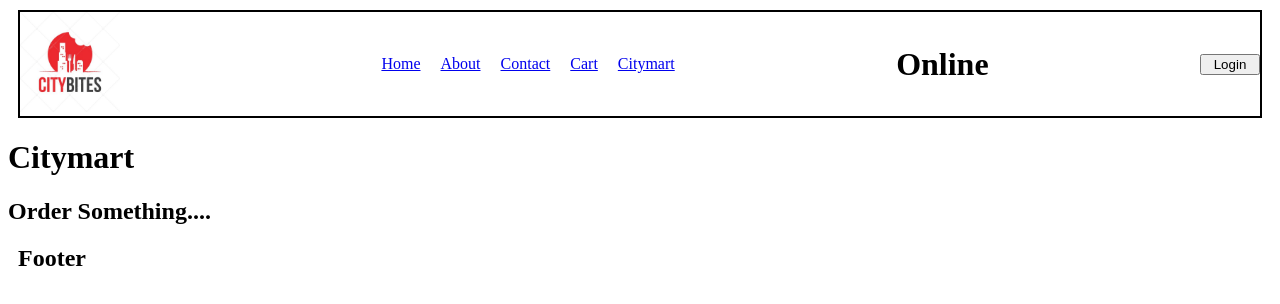
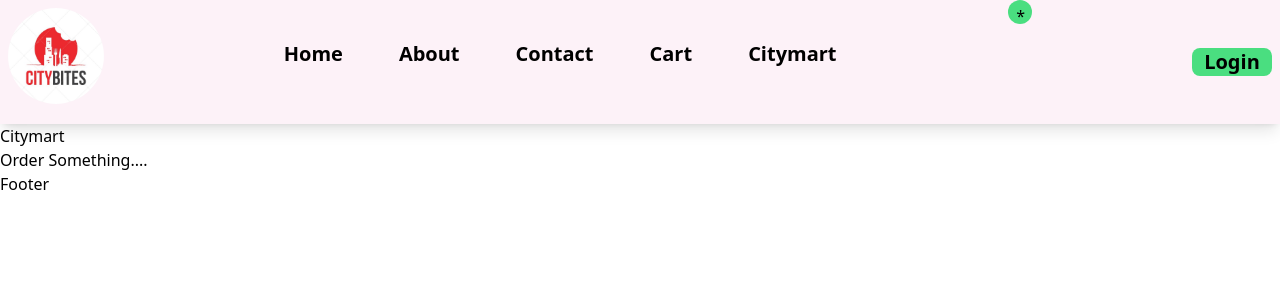
Before and after one commit to wortit988/CityBites, a React (Vite) app: page /citymart in a window 1280 px wide. Shown: the top 304 px of the page. Built offline with nearby package versions, Linux system fonts and the light colour scheme.

Commit message:
Tailwind CSS

```diff
--- /dev/null
+++ b/index.css
@@ -0,0 +1,3 @@
+@tailwind base;
+@tailwind components;
+@tailwind utilities;
--- a/index.html
+++ b/index.html
@@ -5,7 +5,7 @@
     <meta http-equiv="X-UA-Compatible" content="IE=edge">
     <meta name="viewport" content="width=device-width, initial-scale=1.0">
     <title>City Bites</title>
-    <link rel="stylesheet" href="style.css" />
+    <link rel="stylesheet" href="index.css" />
 </head>
 <body>
     <div id="root">Not Rendered</div>
--- a/package.json
+++ b/package.json
@@ -21,7 +21,9 @@
     "@babel/core": "^7.20.12",
     "babel-plugin-transform-remove-console": "^6.9.4",
     "parcel": "^2.8.2",
-    "process": "^0.11.10"
+    "postcss": "^8.4.24",
+    "process": "^0.11.10",
+    "tailwindcss": "^3.3.2"
   },
   "browsersList": [
     "last 2 versions"
--- a/src/components/Body.js
+++ b/src/components/Body.js
@@ -39,10 +39,10 @@ const Body = () => {
 
    return allRestaurants?.length===0 ? <Shimmer /> : (
         <>
-        <div className="search-container">
+        <div className=" p-5 bg-pink-50 my-5">
             <input
                 type="text"
-                className="search-input"
+                className="focus:bg-green-200 p-2 m-2"
                 placeholder="Search"
                 value={searchInput}
                 onChange={(e) => {
@@ -50,14 +50,14 @@ const Body = () => {
                 }}
             />
             <button
-                className="search-btn"
+                className="bg-purple-900 text-white p-2 m-2 rounded-md hover:bg-gray-500"
                 onClick={() => {
                     const data = filterData(searchInput, allRestaurants);
                     setFilteredRestaurants(data);
                 }}
             >Search</button>
         </div>
-        <div className="restaurant-list">
+        <div className="flex flex-wrap">
             {
                 filteredRestaurants.map((restaurant) => {
                        return (<Link to={"/restaurant/"+restaurant.data.id} key={restaurant.data.id } className="link"><RestaurantCard {...restaurant.data} /></Link>)
--- a/src/components/Header.js
+++ b/src/components/Header.js
@@ -6,7 +6,7 @@ import useOnline from "../utils/useOnline";
 const Title = () =>{
     return (
         <a href="/">
-            <img className="logo"
+            <img className="h-28 p-2 rounded-full"
              alt="logo"
              src={Logo} />
         </a>)
@@ -18,33 +18,37 @@ const Header = () => {
     const [isLoggedIn, setIsLoggedIn] = useState(false);
     const isOnline = useOnline();
     return (
-        <div className="header">
+        <div className="flex justify-between bg-pink-50 shadow-lg">
             <Title />
-            <div className="nav-items">
-                <ul>
-                    <li>
+            <div className="">
+                <ul className="flex py-10 gap-x-4">
+                    <li className="px-5 font-extrabold text-xl">
                         <Link to="/">Home</Link>
                     </li>
-                    <li>
+                    <li className="px-5 font-extrabold text-xl">
                         <Link to="/about">About</Link>
                     </li>
-                    <li>
+                    <li className="px-5 font-extrabold text-xl">
                         <Link to="/contact">Contact</Link>
                     </li>
-                    <li>
+                    <li className="px-5 font-extrabold text-xl">
                         <Link to="/cart">Cart</Link>
                     </li>
-                    <li>
+                    <li className="px-5 font-extrabold text-xl">
                         <Link to="/citymart">Citymart</Link>
                     </li>
                 </ul>
             </div>
-            <h1>{isOnline?"Online":"Offline"}</h1>
-            <div className="login-btn">
+            <div>
+            {isOnline ? (<h1 className="bg-green-400 rounded-full w-6 h-6 justify-center pl-2 pt-1">*</h1>) : (<h1 className="bg-red-400 rounded-full w-6 h-6 justify-center pl-2">!</h1>)
+
+            }
+            </div>
+            <div className="py-10 m-2">
             {isLoggedIn ? (
-        <button onClick={() => setIsLoggedIn(false)}>Logout</button>
+        <button className="bg-red-400 rounded-lg w-20 font-extrabold text-xl" onClick={() => setIsLoggedIn(false)}>Logout</button>
       ) : (
-        <button onClick={() => setIsLoggedIn(true)}>Login</button>
+        <button className="bg-green-400 rounded-lg w-20 font-extrabold text-xl" onClick={() => setIsLoggedIn(true)}> Login </button>
       )}</div>
         </div>
     )
--- a/src/components/RestaurantCard.js
+++ b/src/components/RestaurantCard.js
@@ -2,9 +2,9 @@ import { IMG_CDN_URL } from "../Constants";
 
 const RestaurantCard = ({area, avgRating, costForTwoString, cuisines, cloudinaryImageId, name, slugs}) => {
     return (
-        <div className="card">
+        <div className="w-56 p-2 m-2 shadow-lg bg-purple-50">
             <img src= {IMG_CDN_URL + cloudinaryImageId} />
-            <h2>{name}</h2>
+            <h2 className="font-bold text-xl">{name}</h2>
             <h4>{area + ", " + slugs.city.toUpperCase()}</h4>
             <h3>{cuisines.join(", ")}</h3>
             <h4>{avgRating} </h4>
--- a/style.css
+++ /dev/null
@@ -1,85 +0,0 @@
-.header {
-    display: flex;
-    justify-content: space-between;
-    margin: 10px;
-    border: 2px solid black;
-    align-items: center;
-
-}
-
-.logo {
-    /* height: 100px; */
-    width: 100px;
-
-}
-
-.nav-items > ul {
-    list-style-type: none;
-    display: flex;
-
-
-}
-
-.nav-items > ul > li {
-    padding: 10px;
-}
-
-.link {
-    text-decoration: none;
-    color: inherit;
-  }
-
-.login-btn {
-    position: relative;
-
-  }
-
-
-.login-btn button{
-    width: 60px;
-
-  }
-
-
-
-
-.card {
-    width: 200px;
-    border: 1px solid black;
-    padding: 10px;
-    margin: 10px;
-
-}
-
-
-
-.card > img {
-    width: 100%;
-}
-
-.restaurant-list {
-    display: flex;
-    flex-wrap: wrap;
-
-}
-
-.body {
-    margin: 10px;
-}
-
-.shimmer-card {
-    width: 200px;
-    height: 300px;
-    margin: 10px;
-    padding: 10px;
-    background-color: lightgrey;
-}
-
-.menu-details {
-    display: flex;
-
-}
-
-.footer {
-    margin: 10px;
-}
--- /dev/null
+++ b/tailwind.config.js
@@ -0,0 +1,10 @@
+/** @type {import('tailwindcss').Config} */
+module.exports = {
+  content: [
+    "./src/**/*.{html,js,ts,jsx,tsx}",
+  ],
+  theme: {
+    extend: {},
+  },
+  plugins: [],
+}
```
Also changed, not shown: .postcssrc (added), 1 other file (tests, documents, lock files or other folders).
